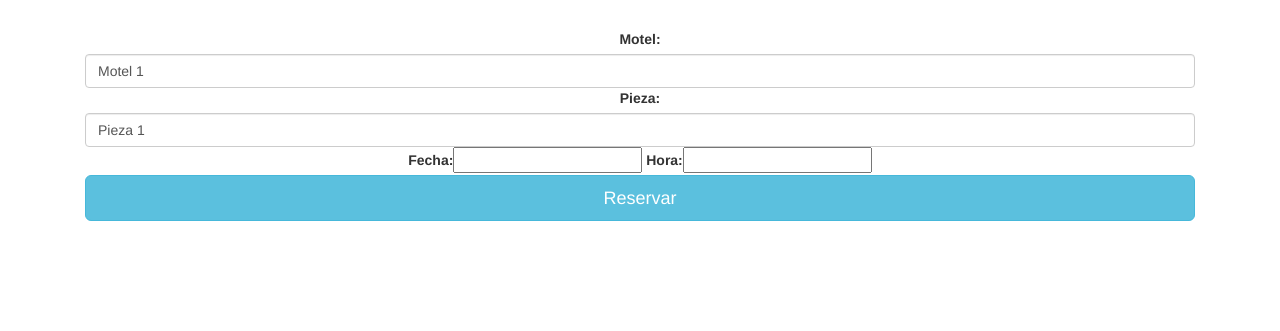
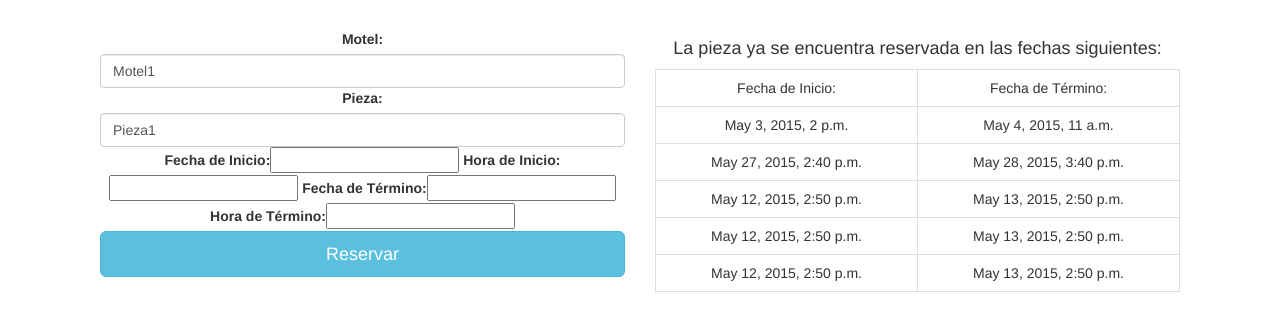
Before and after one commit to ibachman/seguridad-de-software, a Django app: page /1/crear_reserva/ in a window 1280 px wide. Shown: the part 51-382 px from the top of the page. Run offline with Django 3.2, Linux system fonts and the light colour scheme; data comes from the database, SQL or seed files in the repository; parts of the project's set-up code (start-up, migrations or seed data) failed here and were passed over; some libraries are stand-ins or nearby versions.

Commit message:
ahora las reservas tienen una fecha de inicio y termino

```diff
--- a/tarea_de_seguridad/app/forms.py
+++ b/tarea_de_seguridad/app/forms.py
@@ -26,5 +26,7 @@ class loginForm(forms.ModelForm):
 class reservaForm(forms.Form):
     motel = forms.CharField(label="Motel:",widget=forms.TextInput(attrs={'class' : 'form-control'}))
     pieza = forms.CharField(label="Pieza",widget=forms.TextInput(attrs={'class' : 'form-control'}))
-    fecha = forms.DateField(widget=DateWidget(usel10n=True, bootstrap_version=3))
-    hora = forms.TimeField(widget=TimeWidget(usel10n=True, bootstrap_version=3))
+    fecha1 = forms.DateField(label="Fecha de Inicio:",widget=DateWidget(usel10n=True, bootstrap_version=3))
+    hora1 = forms.TimeField(label="Hora de Inicio:",widget=TimeWidget(usel10n=True, bootstrap_version=3))
+    fecha2 = forms.DateField(label="Fecha de Término:",widget=DateWidget(usel10n=True, bootstrap_version=3))
+    hora2 = forms.TimeField(label="Hora de Término:",widget=TimeWidget(usel10n=True, bootstrap_version=3))
--- a/tarea_de_seguridad/app/models.py
+++ b/tarea_de_seguridad/app/models.py
@@ -36,8 +36,10 @@ class reservas(models.Model):
     usuario=models.ForeignKey('usuario',related_name="usuario")
     invitado=models.ForeignKey('usuario',blank=True,null=True,related_name="invitado")
     pieza=models.ForeignKey('pieza')
-    fecha=models.DateField()
-    hora=models.TimeField()
+    fecha1=models.DateField()
+    hora1=models.TimeField()
+    fecha2=models.DateField()
+    hora2=models.TimeField()
     def __unicode__(self):
         return smart_unicode("Reserva " + str(self.pk)+": "+str(self.usuario)+" en "+str(self.motel))
 
--- a/tarea_de_seguridad/app/views.py
+++ b/tarea_de_seguridad/app/views.py
@@ -1,7 +1,7 @@
 # -*- encoding: utf-8 -*-
 from django.shortcuts import render, render_to_response, RequestContext
 from django.http import HttpResponseRedirect, HttpResponse
-
+from datetime import *
 from .forms import *
 from .models import *
 # Create your views here.
@@ -99,35 +99,55 @@ def info_pieza(request, pieza_id):
         exist=False
     return render_to_response("info_pieza.html",locals(), context_instance=RequestContext(request))
 
+def calcularDisponibilidad(pieza_id, f1, h1, f2, h2):
+        dt1 = datetime.combine(f1, h1);
+        dt2 = datetime.combine(f2, h2);
+        lista_reservas = reservas.objects.filter(pieza=pieza_id)
+        pieza_buscada = pieza.objects.get(id=pieza_id)
+        disponibilidad = pieza_buscada.piezas_disponibles
+        for reserva in lista_reservas:
+            dt1_reserva = datetime.combine(reserva.fecha1, reserva.hora1)
+            dt2_reserva = datetime.combine(reserva.fecha2, reserva.hora2)
+            if(dt1 > dt1_reserva and dt1 < dt2_reserva) or (dt2 > dt1_reserva and dt2 < dt2_reserva) or (dt1 == dt1_reserva or dt2== dt2_reserva):
+                disponibilidad = disponibilidad-1
+        print disponibilidad
+        return disponibilidad
+
 def crear_reserva(request, pieza_id):
     if request.method == 'POST':
         form = reservaForm(request.POST)
         if form.is_valid():
             #guardamos la reserva sólo si hay disponibilidad
             pieza_reserva = pieza.objects.get(id=pieza_id)
-            disponibilidad =pieza_reserva.piezas_disponibles
+            cantidad_piezas = pieza_reserva.piezas_disponibles
+            fecha_1=form.cleaned_data['fecha1']
+            hora_1=form.cleaned_data['hora1']
+            fecha_2=form.cleaned_data['fecha2']
+            hora_2=form.cleaned_data['hora2']
+            disponibilidad = calcularDisponibilidad(pieza_id, fecha_1, hora_1, fecha_2, hora_2)
             if(disponibilidad > 0):
                 user_name=request.session.get('username')
                 user = usuario.objects.get(nombre_de_usuario=user_name)
                 motel_reserva=motel.objects.get(nombre_del_motel=form.cleaned_data['motel'])
-                fecha_reserva=form.cleaned_data['fecha']
-                hora_reserva=form.cleaned_data['hora']
-                nueva_reserva = reservas(motel=motel_reserva, usuario=user,
-                pieza = pieza_reserva, fecha=fecha_reserva, hora=hora_reserva )
+                fecha_1=form.cleaned_data['fecha1']
+                hora_1=form.cleaned_data['hora1']
+                fecha_2=form.cleaned_data['fecha2']
+                hora_2=form.cleaned_data['hora2']
+                nueva_reserva = reservas(motel=motel_reserva, usuario=user, pieza = pieza_reserva,
+                    fecha1=fecha_1, hora1=hora_1,
+                    fecha2=fecha_2, hora2=hora_2)
                 nueva_reserva.save()
-                #updateamos disponibilidad
-                nueva_disponibilidad = disponibilidad - 1
-                pieza_reserva.piezas_disponibles = nueva_disponibilidad
-                pieza_reserva.save()
-                return HttpResponseRedirect('/')
+                lista_reservas=reservas.objects.filter(usuario=user.id)
+                return render_to_response("reserva_realizada.html",{'nueva_reserva':nueva_reserva}, context_instance=RequestContext(request))
 
             else:
-                return HttpResponseRedirect('/')
+                return render(request, 'crear_reserva.html', {'form': form, 'lista_reservas': lista_reservas, 'no_disponibilidad':True})
         else:
             return HttpResponseRedirect('/')
     else:
         pieza_obj = pieza.objects.get(id=pieza_id)
         motel_obj = motel.objects.get(id=pieza_obj.motel.id)
         form = reservaForm(initial={'motel':motel_obj.nombre_del_motel, 'pieza':pieza_obj.nombre_de_la_pieza})
-
-    return render(request, 'crear_reserva.html', {'form': form})
+        lista_reservas = reservas.objects.filter(pieza = pieza_id)
+        #me tinca q esto es ultra poco seguro, pero la entrega es hoy.
+    return render(request, 'crear_reserva.html', {'form': form, 'lista_reservas': lista_reservas})
--- a/tarea_de_seguridad/static/templates/base.html
+++ b/tarea_de_seguridad/static/templates/base.html
@@ -47,10 +47,10 @@
         </div>
         <div id="navbar" class="collapse navbar-collapse">
           <ul class="nav navbar-nav">
-            <li class="active"><a href='..'>Inicio</a></li>
+            <li class="active"><a href="{%url 'home'%}">Inicio</a></li>
             <li><a href="{%url 'moteles'%}">Moteles</a></li>
               {% if exist %}
-            <li><a href="/mis_reservas/">Reservas</a></li>
+            <li><a href="{%url 'reservas'%}">Reservas</a></li>
             <li><a href="../amistades/">Amistades</a></li>
               {% endif %}
             <li><a href="../contacto/">Contacto</a></li>
--- a/tarea_de_seguridad/static/templates/crear_reserva.html
+++ b/tarea_de_seguridad/static/templates/crear_reserva.html
@@ -7,9 +7,35 @@
     {{ form.media }}
 
 </head>
+<div class = "container-fluid">
+	<div class = "row">
+		{%if no_disponibilidad%}
+		La pieza que solicitó no se enuentra disponible para la fecha indicada. Por favor elija otra fecha y vuelva a efectuar la reserva.
+		{%endif%}
+		<div class = "col-md-6">
 <form method='POST' action='' >
 	{% csrf_token %}
     {{form.as_table}}
     <input type='submit' class="btn btn-lg btn-info btn-block" value="Reservar">
 </form>
+		</div>
+		<div class = "col-md-6">
+		{%if lista_reservas%}
+		<h4>La pieza ya se encuentra reservada en las fechas siguientes:</h4>
+		<table class="table table-bordered">
+			<tr>
+    		<td>Fecha de Inicio:</td>
+    		<td>Fecha de Término:</td>
+    		</tr>
+    		{%for reserva in lista_reservas%}
+    		<tr>
+    		<td>{{reserva.fecha1}}, {{reserva.hora1}}</td>
+    		<td>{{reserva.fecha2}}, {{reserva.hora2}}</td>
+    		</tr>
+    		{%endfor%}
+		</table>
+		{%endif%}
+	</div>
+	</div>
+</div>
 {% endblock %}
--- a/tarea_de_seguridad/static/templates/info_pieza.html
+++ b/tarea_de_seguridad/static/templates/info_pieza.html
@@ -18,5 +18,6 @@
     <div class="col-md-4">Número de piezas disponibles:</div>
     <div class="col-md-8">{{pieza_info.piezas_disponibles}}</div>
     </div>
+    <a class="btn btn-default" href="{% url 'crear_reserva' pieza_info.id%}" role="button">Reservar</a>
     {%endif%}
     {% endblock %}
```
Also changed, not shown: tarea_de_seguridad/static/templates/mis_reservas.html (+4 -4 lines), tarea_de_seguridad/static/templates/reserva_realizada.html (added, +32 -0 lines), tarea_de_seguridad/db.sqlite3, 3 other files.
